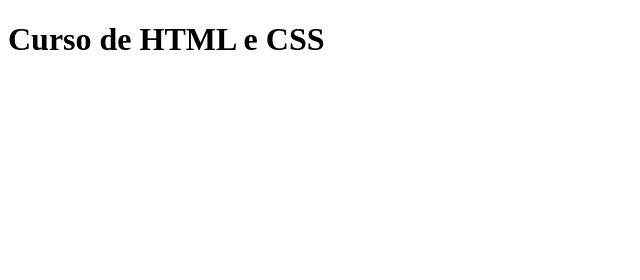
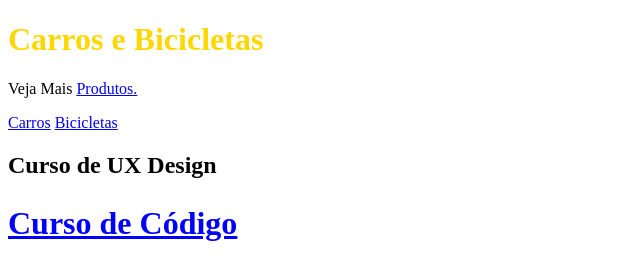
Before and after one commit to dfmontibeller/study, a plain HTML site: page index.html in a window 1280 px wide. Shown: the whole page, without its empty margins (0-640 px from the left). Drawn offline with Linux system fonts and the light colour scheme.

Commit message:
02_HTML e CSS Básico_CSS Seletores

```diff
--- a/index.html
+++ b/index.html
@@ -1,10 +1,20 @@
 <!DOCTYPE html>
 <html>
-    <head>
-        <meta charset="UTF-8">
-        <title>Cursos de HTML</title>
-    </head>
-    <body>
-        <h1>Curso de HTML e CSS</h1>
-    </body>
+
+<head>
+    <meta charset="UTF-8">
+    <title>Carros e Bicicletas</title>
+    <link rel="stylesheet" href="/style.css">
+</head>
+
+<body>
+    <!--h1 é o título de nível 1-->
+    <h1 id="introducao">Carros e Bicicletas</h1>
+    <p>Veja Mais <a href="/">Produtos.</a></p>
+    <a class="design" href="/produtos/carros.html">Carros</a>
+    <a class="design" href="/produtos/bicicletas.html">Bicicletas</a>
+    <h2 class="design">Curso de UX Design</h2>
+    <h2 class="azul grande underline">Curso de Código</h2>
+</body>
+
 </html>
--- /dev/null
+++ b/style.css
@@ -0,0 +1,20 @@
+#introducao {
+  color: gold;
+}
+
+.codigo
+.design {
+  color: blue;
+}
+
+.azul {
+  color: blue;
+}
+
+.underline {
+  text-decoration: underline;
+}
+
+.grande {
+  font-size: 32px;
+}
```
Also changed, not shown: produtos/bicicletas.html (added, +18 -0 lines), produtos/carros.html (added, +18 -0 lines).
